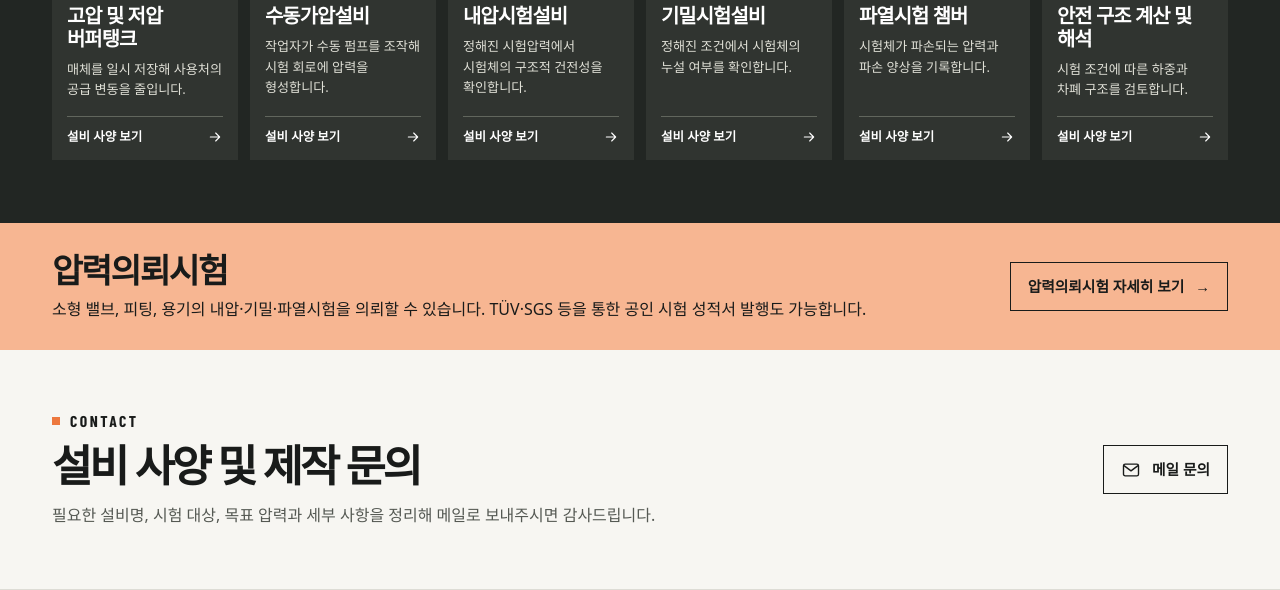
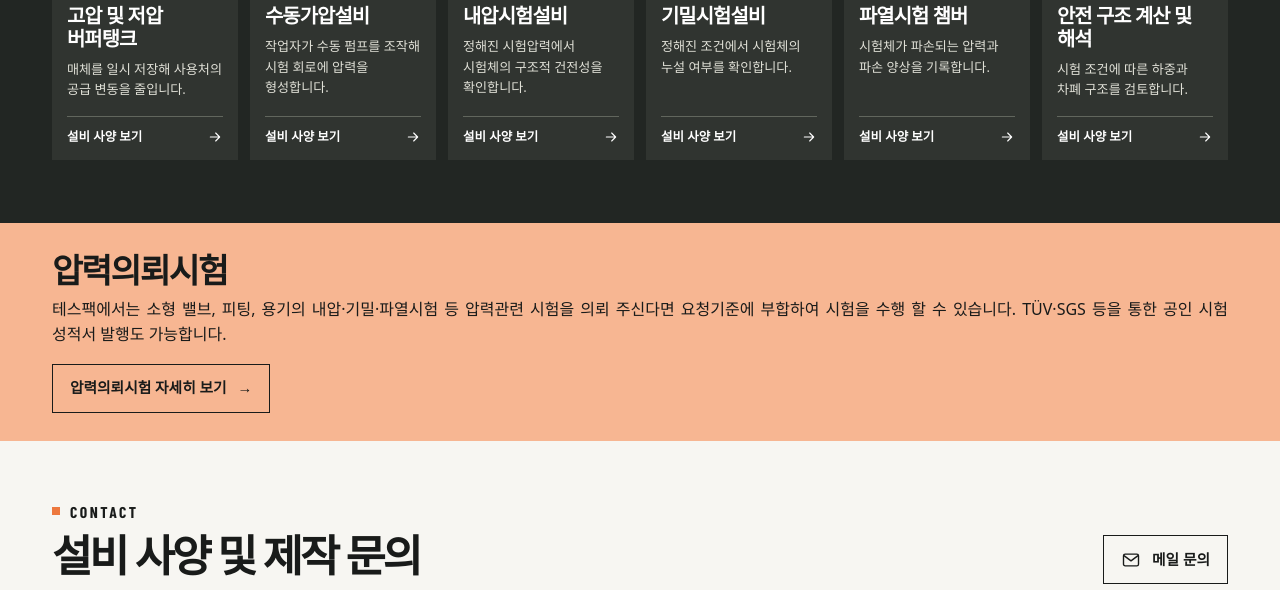
Before and after one commit to hiperscho-star/Tesfac, a plain HTML site: page dist/index.html in a window 1280 px wide. Shown: the part 1690-2280 px from the top of the page. Drawn offline with nearby package versions, Linux system fonts and the light colour scheme; a web font is replaced by a local one.

Commit message:
Update Site source

```diff
--- a/dist/index.html
+++ b/dist/index.html
@@ -104,7 +104,7 @@
     <div class="shell test-service-inner">
       <div>
         <h2 id="test-service-title">압력의뢰시험</h2>
-        <p>소형 밸브, 피팅, 용기의 내압·기밀·파열시험을 의뢰할 수 있습니다. TÜV·SGS 등을 통한 공인 시험 성적서 발행도 가능합니다.</p>
+        <p>테스팩에서는 소형 밸브, 피팅, 용기의 내압·기밀·파열시험 등 압력관련 시험을 의뢰 주신다면 요청기준에 부합하여 시험을 수행 할 수 있습니다. TÜV·SGS 등을 통한 공인 시험 성적서 발행도 가능합니다.</p>
       </div>
       <a class="button button-contact" href="guide.html#commissioned-test">압력의뢰시험 자세히 보기 <span aria-hidden="true">→</span></a>
     </div>
```
Also changed, not shown: dist/en.html (+1 -1 lines).
